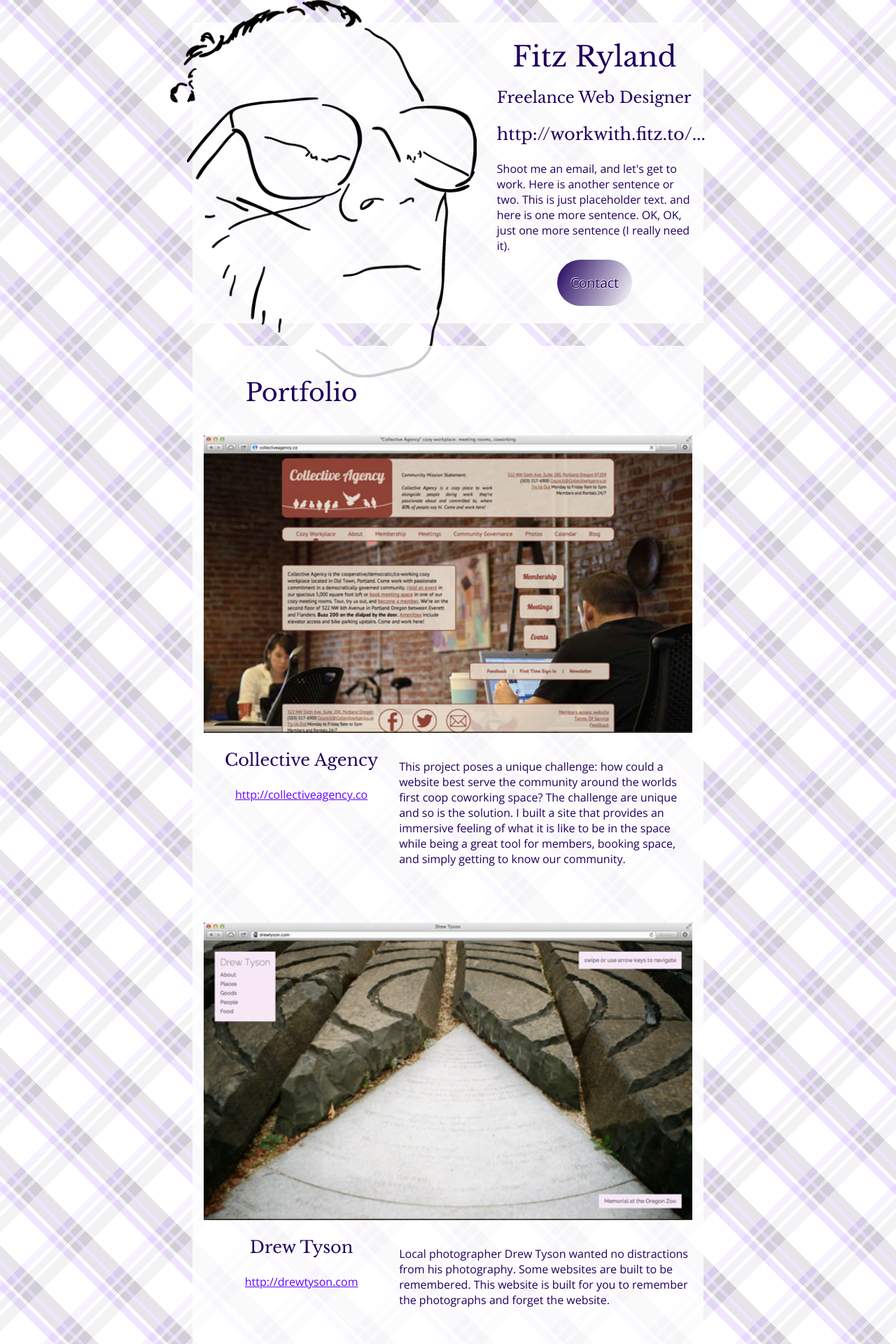
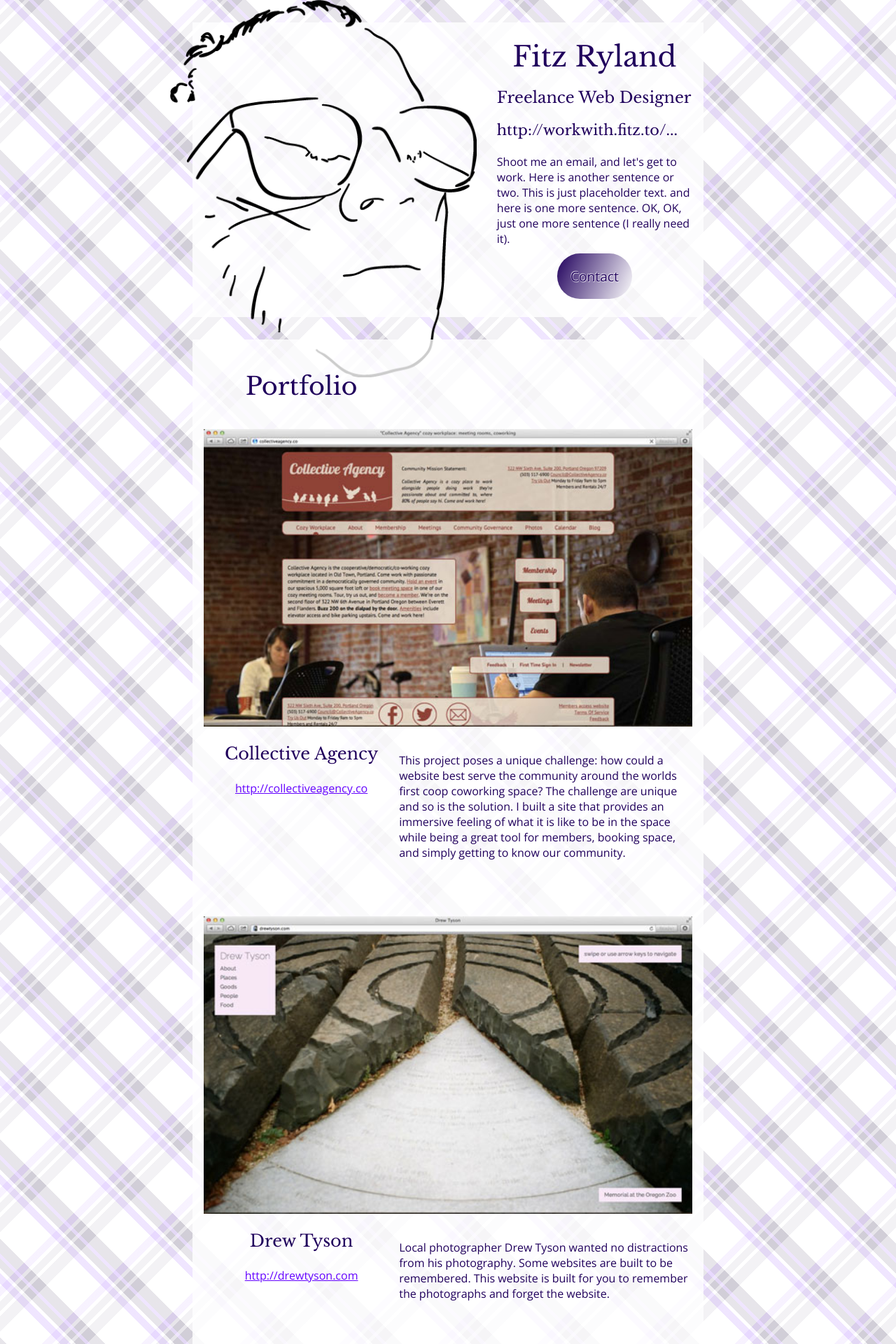
Before and after one commit to fitzryland/workwithfitzto, a Jekyll site: the page built from index.html, in a window 1280 px wide. Shown: the top 1920 px of the page at 70% size. Built offline with Jekyll 4.4.1, drawn with Linux system fonts in a browser that asks for light colours; nearby versions of some CDN libraries; Markdown is read by kramdown in place of the engine named in the settings.

Commit message:
some minor css edit to test commit message stuff

```diff
--- a/css/main.css
+++ b/css/main.css
@@ -124,6 +124,8 @@
     text-align: center; }
   .homeDesc h2 {
     font-size: 1.4em; }
+  .homeDesc h3 {
+    font-size: 1.3em; }
   @media only screen and (max-width: 600px) {
     .homeDesc p {
       text-align: left; } }
--- a/css/main.scss
+++ b/css/main.scss
@@ -248,6 +248,9 @@
 			// margin:0;
 		}
 	}
+	h3 {
+		font-size: 1.3em;
+	}
 	p {
 		@include break(mobile) {
 			text-align: left;
```
